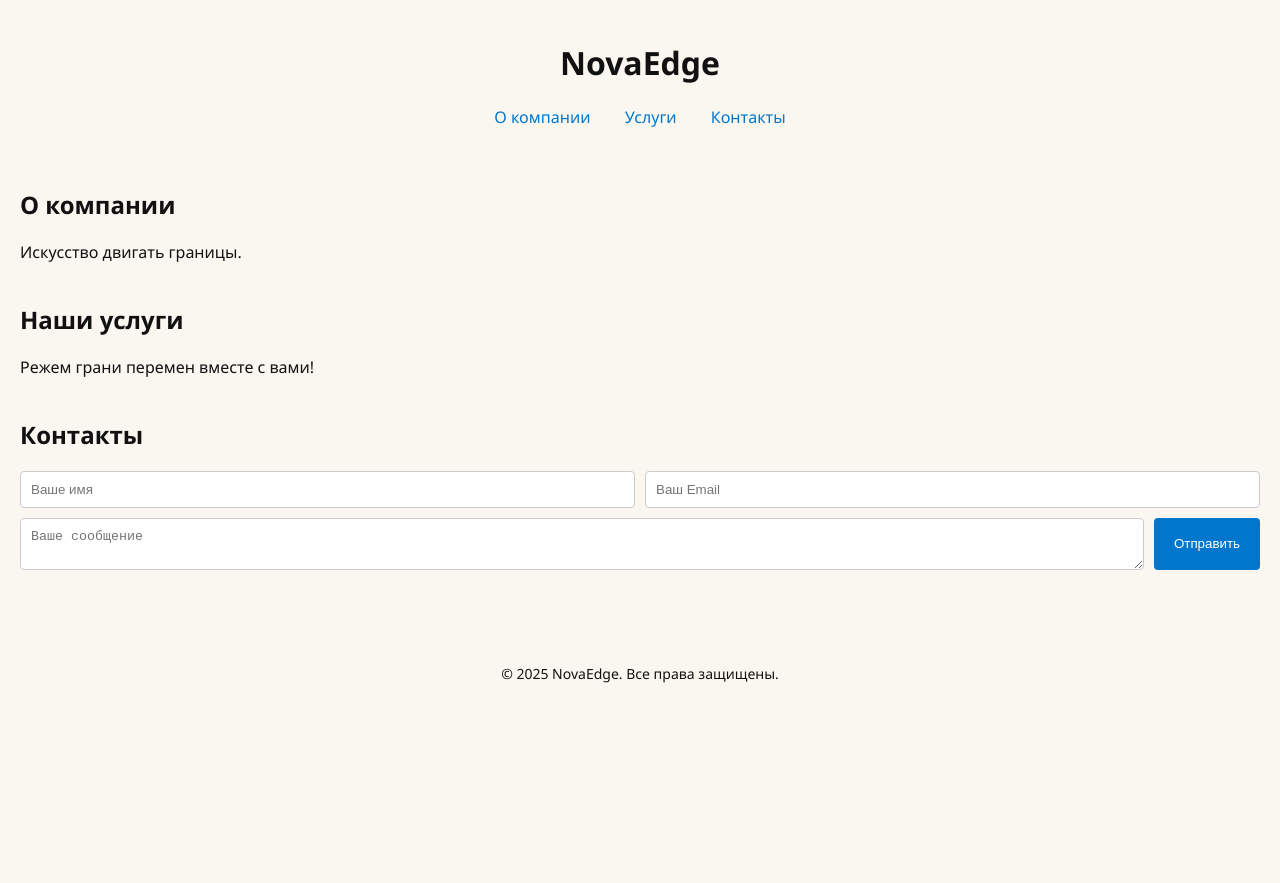
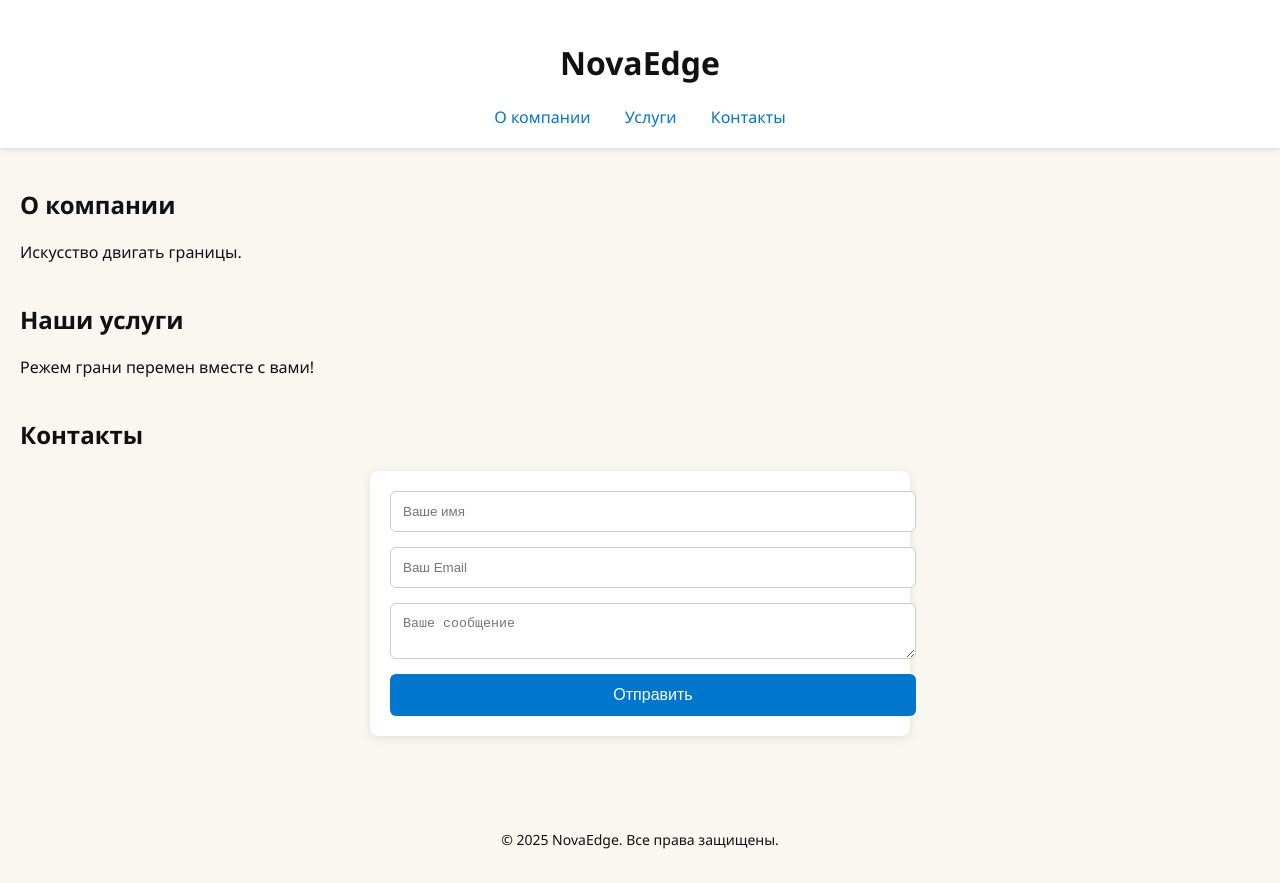
Before and after one commit to NovaEdgeio/NovaEdge, a plain HTML site: page index.html in a window 1280 px wide. Before the commit the page ends 800 px from the top, so only its background shows below. Drawn offline with Linux system fonts and the light colour scheme.

Commit message:
Add files via upload

```diff
--- a/style.css
+++ b/style.css
@@ -5,32 +5,39 @@ body {
     background-color: #faf6f0;
     color: #111;
 }
+
 header {
     text-align: center;
     padding: 20px;
 }
+
 nav a {
     margin: 0 15px;
     text-decoration: none;
     color: #0077cc;
 }
+
 main {
     padding: 20px;
 }
+
 section {
     margin-bottom: 40px;
 }
+
 form {
     display: flex;
     flex-wrap: wrap;
     gap: 10px;
 }
+
 input, textarea {
     flex: 1 1 45%;
     padding: 10px;
     border: 1px solid #ccc;
     border-radius: 4px;
 }
+
 button {
     padding: 10px 20px;
     background-color: #0077cc;
@@ -39,20 +46,83 @@ button {
     border-radius: 4px;
     cursor: pointer;
 }
+
 button:hover {
     background-color: #005fa3;
 }
+
 footer {
     text-align: center;
     padding: 20px;
     font-size: 14px;
 }
+
 .fade-in {
     opacity: 0;
     transform: translateY(20px);
     transition: opacity 1.6s ease, transform 1.6s ease;
 }
+
 .appear {
     opacity: 1;
     transform: translateY(0);
 }
+header {
+    position: sticky;
+    top: 0;
+    background-color: white;
+    box-shadow: 0 2px 4px rgba(0,0,0,0.1);
+    z-index: 1000;
+}
+
+nav a {
+    margin: 0 15px;
+    text-decoration: none;
+    color: #0077cc;
+    font-weight: 500;
+    transition: color 0.3s;
+}
+
+nav a:hover {
+    color: #005fa3;
+}
+
+form {
+    background: #fff;
+    padding: 20px;
+    border-radius: 8px;
+    box-shadow: 0 2px 10px rgba(0,0,0,0.1);
+    display: flex;
+    flex-direction: column;
+    gap: 15px;
+    max-width: 500px;
+    margin: auto;
+}
+
+input, textarea {
+    width: 100%;
+    padding: 12px;
+    border: 1px solid #ccc;
+    border-radius: 6px;
+    outline: none;
+    transition: border-color 0.3s;
+}
+
+input:focus, textarea:focus {
+    border-color: #0077cc;
+}
+
+button {
+    padding: 12px;
+    background: #0077cc;
+    color: #fff;
+    border: none;
+    border-radius: 6px;
+    font-size: 16px;
+    cursor: pointer;
+    transition: background 0.3s;
+}
+
+button:hover {
+    background: #005fa3;
+}
```
